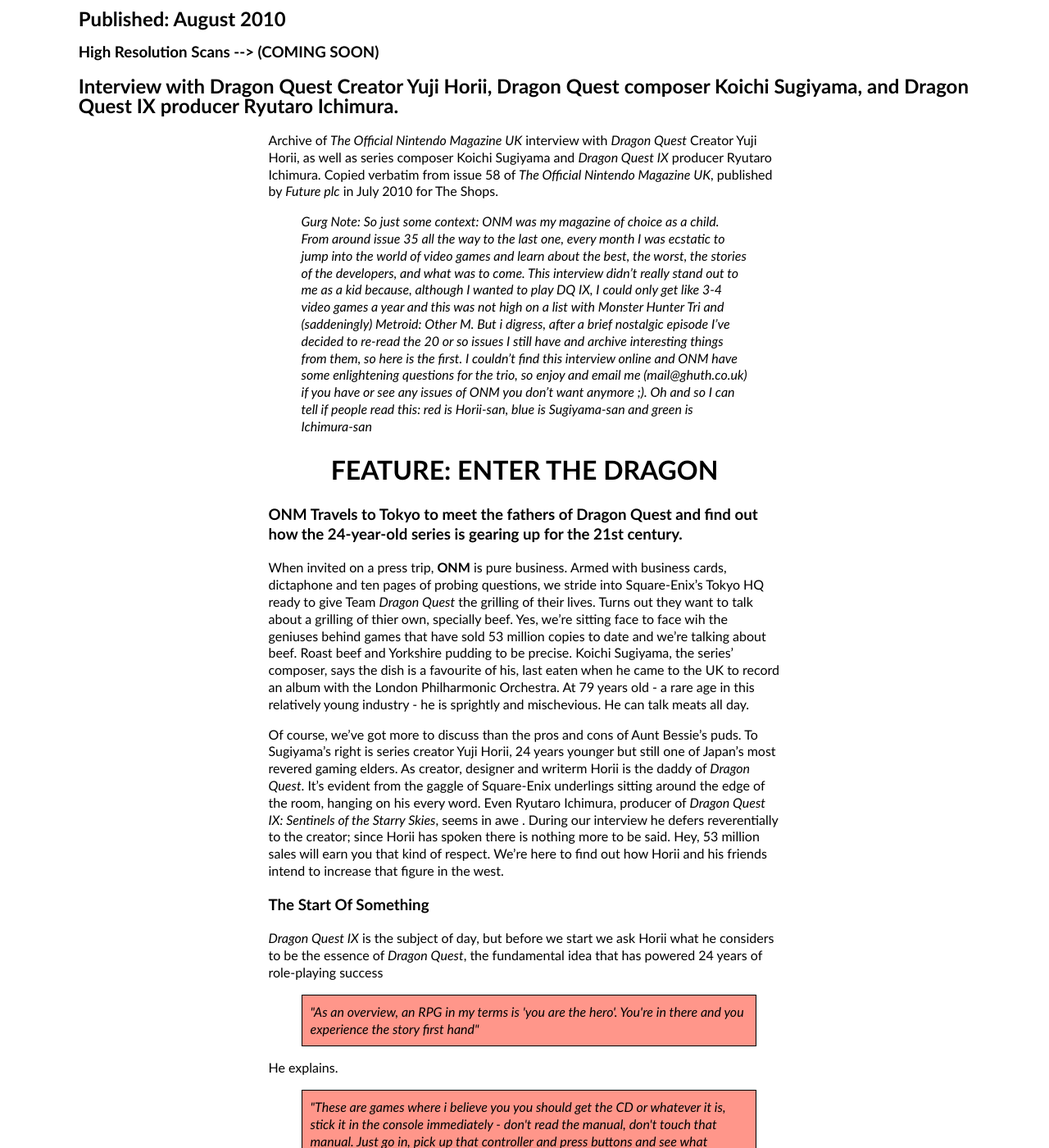
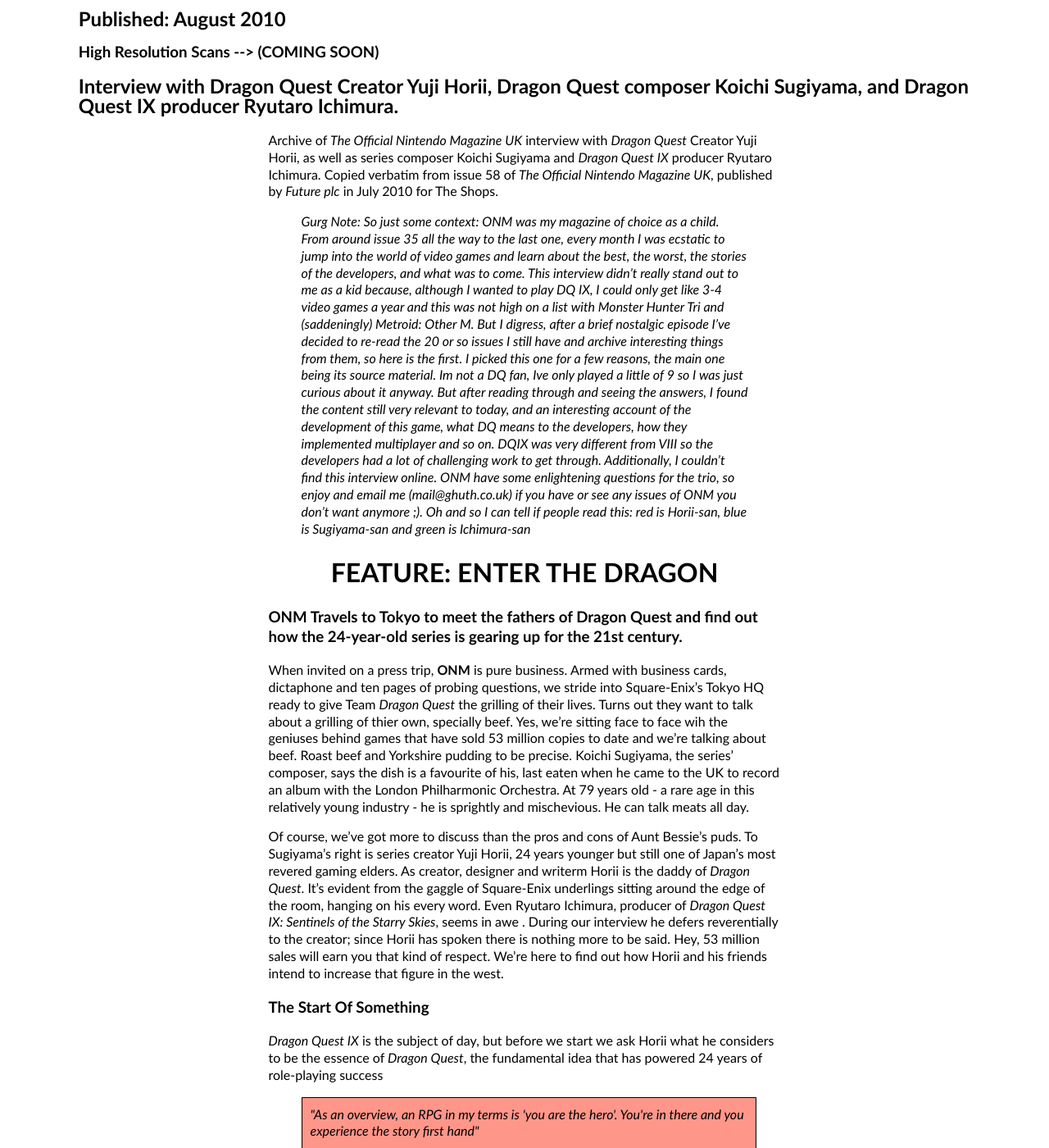
Before and after one commit to GreigHuth/greighuth.github.io, a Jekyll site: the page built from blog/_posts/2023-04-24-ONM58 Archive_DQIX Interview.md, in a window 1280 px wide and 1400 px high, scrolled down 216 px. Shown: the whole window at 82% size. Built offline with Jekyll 4.4.1, drawn with Linux system fonts in a browser that asks for light colours; some of the changed text lies outside the part shown.

Commit message:
[BLOG]: DQ9 interview archive edit

```diff
--- a/blog/_posts/2023-04-24-ONM58 Archive_DQIX Interview.md
+++ b/blog/_posts/2023-04-24-ONM58 Archive_DQIX Interview.md
@@ -12,7 +12,7 @@
 
 Archive of *The Official Nintendo Magazine UK* interview with *Dragon Quest* Creator Yuji Horii, as well as series composer Koichi Sugiyama and *Dragon Quest IX* producer Ryutaro Ichimura. Copied verbatim from issue 58 of *The Official Nintendo Magazine UK*, published by *Future plc* in July 2010 for The Shops.
 
->*Gurg Note: So just some context: ONM was my magazine of choice as a child. From around issue 35 all the way to the last one, every month I was ecstatic to jump into the world of video games and learn about the best, the worst, the stories of the developers, and what was to come. This interview didn't really stand out to me as a kid because, although I wanted to play DQ IX, I could only get like 3-4 video games a year and this was not high on a list with Monster Hunter Tri and (saddeningly) Metroid: Other M. But i digress, after a brief nostalgic episode I've decided to re-read the 20 or so issues I still have and archive interesting things from them, so here is the first. I couldn't find this interview online and ONM have some enlightening questions for the trio, so enjoy and email me (mail@ghuth.co.uk) if you have or see any issues of ONM you don't want anymore ;). Oh and so I can tell if people read this: red is Horii-san, blue is Sugiyama-san and green is Ichimura-san*
+>*Gurg Note: So just some context: ONM was my magazine of choice as a child. From around issue 35 all the way to the last one, every month I was ecstatic to jump into the world of video games and learn about the best, the worst, the stories of the developers, and what was to come. This interview didn't really stand out to me as a kid because, although I wanted to play DQ IX, I could only get like 3-4 video games a year and this was not high on a list with Monster Hunter Tri and (saddeningly) Metroid: Other M. But I digress, after a brief nostalgic episode I've decided to re-read the 20 or so issues I still have and archive interesting things from them, so here is the first. I picked this one for a few reasons, the main one being its source material. Im not a DQ fan, Ive only played a little of 9 so I was just curious about it anyway. But after reading through and seeing the answers, I found the content still very relevant to today, and an interesting account of the development of this game, what DQ means to the developers, how they implemented multiplayer and so on. DQIX was very different from VIII so the developers had a lot of challenging work to get through. Additionally, I couldn't find this interview online. ONM have some enlightening questions for the trio, so enjoy and email me (mail@ghuth.co.uk) if you have or see any issues of ONM you don't want anymore ;). Oh and so I can tell if people read this: red is Horii-san, blue is Sugiyama-san and green is Ichimura-san*
 
 # FEATURE: ENTER THE DRAGON
 
@@ -32,7 +32,7 @@
 He explains.
 
 <div class="quote-a"><i>
-"These are games where i believe you you should get the CD or whatever it is, stick it in the console immediately - don't read the manual, don't touch that manual. Just go in, pick up that controller and press buttons and see what happens. For me, and RPG is something you figure out very quickly, its very welcoming, very accessible, without looking at a manual."
+"These are games where I believe you you should get the CD or whatever it is, stick it in the console immediately - don't read the manual, don't touch that manual. Just go in, pick up that controller and press buttons and see what happens. For me, and RPG is something you figure out very quickly, its very welcoming, very accessible, without looking at a manual."
 </i></div>
 
 Much of *Dragon Quest's* accessibility stems from recognition. Over the nine games (as well as 40 ports, remakes and spin-offs) certain visual and audio motifs have remained unchanged. Think of the churches where you save or the parping jingle that plays upon levelling up. They offer us soothing familiarity - and Horii agrees.
@@ -93,7 +93,7 @@
 
 he says.
 
-<div class="quote-b"><i> But when i put together a score I'm thinking orchestrally, I'm thinking full symphony orchestra. I'll pull out of the DS whatever is possible to evoke that in the person playing the game. You'll be hearing MIDI noise, butmy aim is to give you the feeling you're listening to a full orchestra.</i></div>
+<div class="quote-b"><i> But when I put together a score I'm thinking orchestrally, I'm thinking full symphony orchestra. I'll pull out of the DS whatever is possible to evoke that in the person playing the game. You'll be hearing MIDI noise, butmy aim is to give you the feeling you're listening to a full orchestra.</i></div>
 
 Showing how in tune (sorry) he is with *IX's* epic scope. Sugiyama adds that
 
@@ -105,7 +105,7 @@
 
 says Horii. He seems to have relished the opportunity.
 
-<div class="quote-a"><i> You can take it out on the street or bus or train, its's light and easygoing. You can play five minutes or you can play five hours straight, its up to you. If there are gaps in the day when you fel like playing you can do that. We've had feedback from people who have played two, three, 400 hours and they don't feel like 'God, I've played this game for ages', they feel like 'oh, i just dipped in and out of it' and then 'oh my goodness, i played 300 hours'.</i></div>
+<div class="quote-a"><i> You can take it out on the street or bus or train, its's light and easygoing. You can play five minutes or you can play five hours straight, its up to you. If there are gaps in the day when you fel like playing you can do that. We've had feedback from people who have played two, three, 400 hours and they don't feel like 'God, I've played this game for ages', they feel like 'oh, I just dipped in and out of it' and then 'oh my goodness, I played 300 hours'.</i></div>
 
 Having lost several weeks to our office copy, it's all too easy to believe.
 
@@ -182,7 +182,7 @@
 
 Hearing Sugiyama talk about a life's work, we're reminded just how long the men before us have been living in the world of *Dragon Quest*. In this light, *IX*'s new Wi-Fi co-op play has a particularly poignant role for Horii.
 
-<div class="quote-a"><i> Dragon Quest has a very long history, and people who played it when they were ten or 12 years old are now in their mid to late 30s, and i thought it important that those people had a chance to play with their children and help their children.</i></div>
+<div class="quote-a"><i> Dragon Quest has a very long history, and people who played it when they were ten or 12 years old are now in their mid to late 30s, and I thought it important that those people had a chance to play with their children and help their children.</i></div>
 
 Youthful Ichimura was one of these children --
 
@@ -190,7 +190,7 @@
 
 he admits. So how does it feel to shape the series now?
 
-<div class="quote-c"><i> I never thought id be in this position, and if there's one thing i have to be sad about, it's the face that I don't queue up any more outside the shop. Because I know what's coming, what's in the story, I miss that anticipation. But I'm very proud to be the producer.</i></div>
+<div class="quote-c"><i> I never thought id be in this position, and if there's one thing I have to be sad about, it's the face that I don't queue up any more outside the shop. Because I know what's coming, what's in the story, I miss that anticipation. But I'm very proud to be the producer.</i></div>
 
 If there's one thing that we'll take away from the trio, it's just how head over heels in love with the game they make. Twenty-four years is a long time to spend up to your elbows in Slimes, priests and potions, yet they all speak wit a puppyish enthusiasm. Ichimura builds the games he loved as a child. Sugiyama travels the world, playing the music and eating batter products. Horii admits to visiting games' hangout Akihabara and, unbeknownst to the fans with their 200-hour save files, playing with them.
 
```
